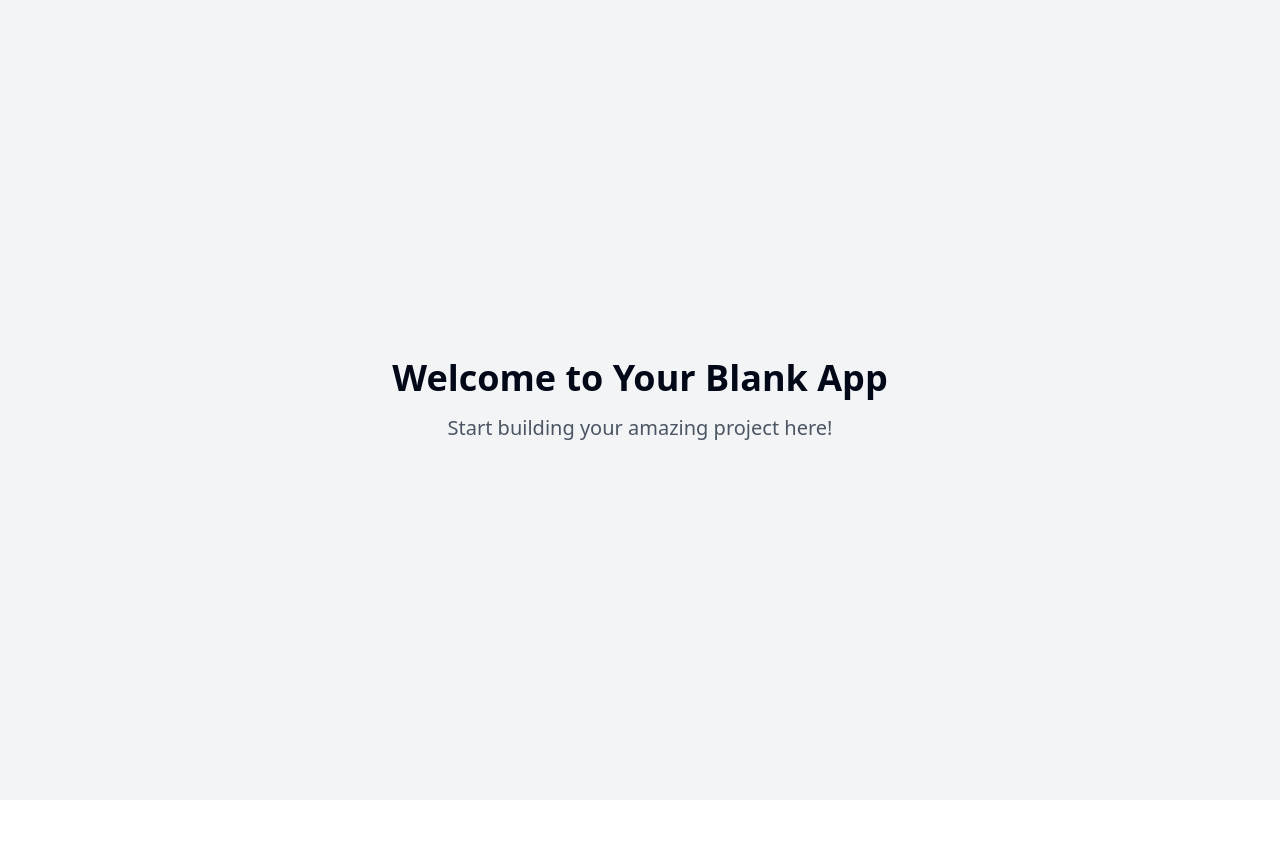
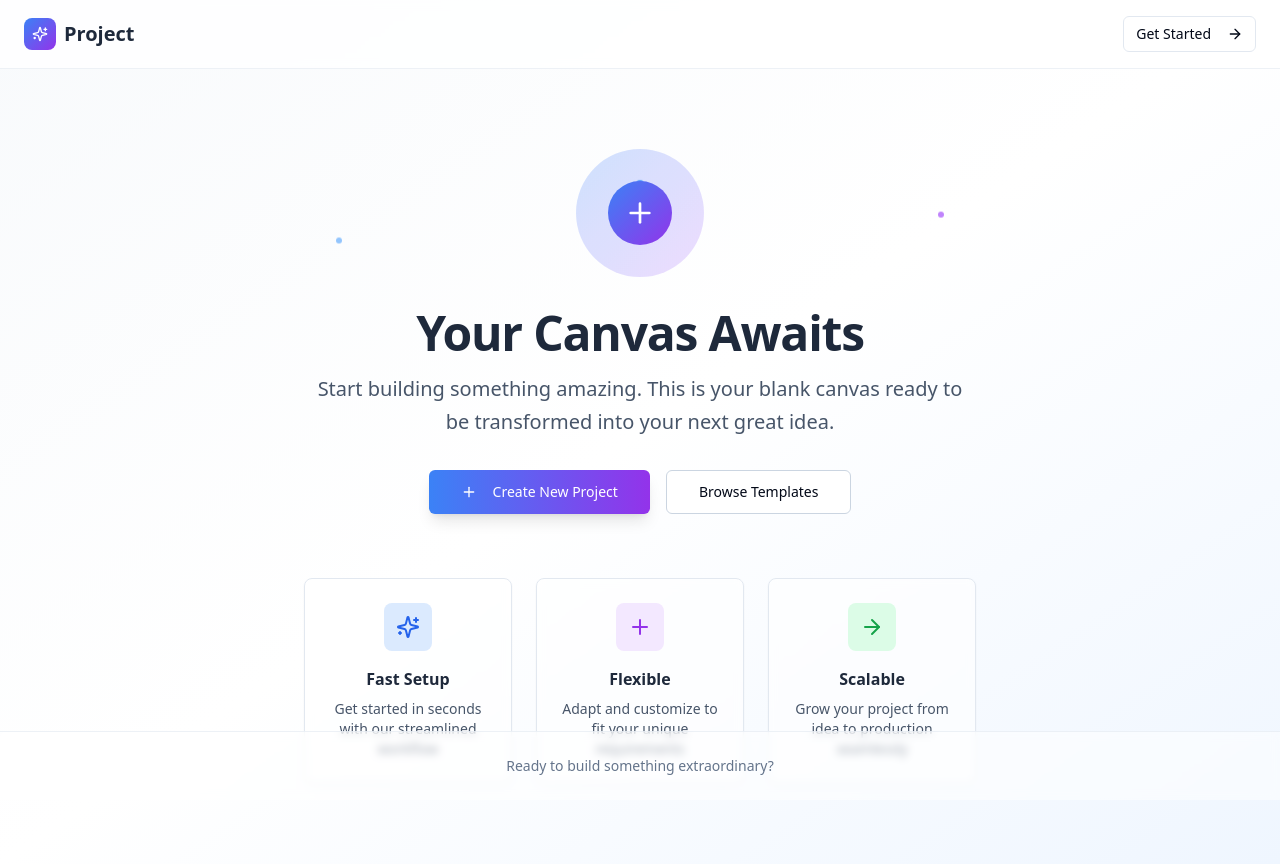
Before and after one commit to michelsomcl/vibe-financas-pro13, a React (Vite) app: page / in a window 1280 px wide. Before the commit the page ends 800 px from the top, so only its background shows below. Built offline with nearby package versions, Linux system fonts and the light colour scheme.

Commit message:
Create empty project
Initialize an empty project with no data.

```diff
--- a/src/pages/Index.tsx
+++ b/src/pages/Index.tsx
@@ -1,12 +1,102 @@
-// Update this page (the content is just a fallback if you fail to update the page)
+
+import { Plus, Sparkles, ArrowRight } from "lucide-react";
+import { Button } from "@/components/ui/button";
+import { Card } from "@/components/ui/card";
 
 const Index = () => {
   return (
-    <div className="min-h-screen flex items-center justify-center bg-gray-100">
-      <div className="text-center">
-        <h1 className="text-4xl font-bold mb-4">Welcome to Your Blank App</h1>
-        <p className="text-xl text-gray-600">Start building your amazing project here!</p>
-      </div>
+    <div className="min-h-screen bg-gradient-to-br from-slate-50 via-white to-blue-50">
+      {/* Header */}
+      <header className="w-full px-6 py-4 bg-white/80 backdrop-blur-sm border-b border-slate-200/60">
+        <div className="max-w-7xl mx-auto flex items-center justify-between">
+          <div className="flex items-center space-x-2">
+            <div className="w-8 h-8 bg-gradient-to-br from-blue-500 to-purple-600 rounded-lg flex items-center justify-center">
+              <Sparkles className="w-4 h-4 text-white" />
+            </div>
+            <span className="text-xl font-semibold text-slate-800">Project</span>
+          </div>
+          <Button variant="outline" size="sm">
+            Get Started
+            <ArrowRight className="w-4 h-4 ml-2" />
+          </Button>
+        </div>
+      </header>
+
+      {/* Main Content */}
+      <main className="flex items-center justify-center px-6 py-20">
+        <div className="text-center max-w-2xl mx-auto">
+          {/* Empty State Illustration */}
+          <div className="mb-8 relative">
+            <div className="w-32 h-32 mx-auto bg-gradient-to-br from-blue-100 to-purple-100 rounded-full flex items-center justify-center relative overflow-hidden">
+              <div className="absolute inset-0 bg-gradient-to-br from-blue-500/10 to-purple-500/10 animate-pulse"></div>
+              <div className="w-16 h-16 bg-gradient-to-br from-blue-500 to-purple-600 rounded-full flex items-center justify-center relative z-10">
+                <Plus className="w-8 h-8 text-white" />
+              </div>
+            </div>
+            {/* Floating dots animation */}
+            <div className="absolute top-8 left-1/2 transform -translate-x-1/2">
+              <div className="w-2 h-2 bg-blue-400 rounded-full animate-bounce delay-100"></div>
+            </div>
+            <div className="absolute top-16 right-8">
+              <div className="w-1.5 h-1.5 bg-purple-400 rounded-full animate-bounce delay-300"></div>
+            </div>
+            <div className="absolute bottom-8 left-8">
+              <div className="w-1.5 h-1.5 bg-blue-300 rounded-full animate-bounce delay-500"></div>
+            </div>
+          </div>
+
+          {/* Content */}
+          <h1 className="text-4xl md:text-5xl font-bold text-slate-800 mb-4 tracking-tight">
+            Your Canvas Awaits
+          </h1>
+          <p className="text-xl text-slate-600 mb-8 leading-relaxed">
+            Start building something amazing. This is your blank canvas ready to be transformed into your next great idea.
+          </p>
+
+          {/* Action Buttons */}
+          <div className="flex flex-col sm:flex-row gap-4 justify-center mb-12">
+            <Button size="lg" className="bg-gradient-to-r from-blue-500 to-purple-600 hover:from-blue-600 hover:to-purple-700 text-white shadow-lg hover:shadow-xl transition-all duration-200">
+              <Plus className="w-5 h-5 mr-2" />
+              Create New Project
+            </Button>
+            <Button variant="outline" size="lg" className="border-slate-300 hover:bg-slate-50 transition-all duration-200">
+              Browse Templates
+            </Button>
+          </div>
+
+          {/* Feature Cards */}
+          <div className="grid md:grid-cols-3 gap-6 mt-16">
+            <Card className="p-6 text-center border-slate-200 hover:shadow-lg transition-shadow duration-200 bg-white/60 backdrop-blur-sm">
+              <div className="w-12 h-12 bg-blue-100 rounded-lg flex items-center justify-center mx-auto mb-4">
+                <Sparkles className="w-6 h-6 text-blue-600" />
+              </div>
+              <h3 className="font-semibold text-slate-800 mb-2">Fast Setup</h3>
+              <p className="text-sm text-slate-600">Get started in seconds with our streamlined workflow</p>
+            </Card>
+
+            <Card className="p-6 text-center border-slate-200 hover:shadow-lg transition-shadow duration-200 bg-white/60 backdrop-blur-sm">
+              <div className="w-12 h-12 bg-purple-100 rounded-lg flex items-center justify-center mx-auto mb-4">
+                <Plus className="w-6 h-6 text-purple-600" />
+              </div>
+              <h3 className="font-semibold text-slate-800 mb-2">Flexible</h3>
+              <p className="text-sm text-slate-600">Adapt and customize to fit your unique requirements</p>
+            </Card>
+
+            <Card className="p-6 text-center border-slate-200 hover:shadow-lg transition-shadow duration-200 bg-white/60 backdrop-blur-sm">
+              <div className="w-12 h-12 bg-green-100 rounded-lg flex items-center justify-center mx-auto mb-4">
+                <ArrowRight className="w-6 h-6 text-green-600" />
+              </div>
+              <h3 className="font-semibold text-slate-800 mb-2">Scalable</h3>
+              <p className="text-sm text-slate-600">Grow your project from idea to production seamlessly</p>
+            </Card>
+          </div>
+        </div>
+      </main>
+
+      {/* Footer */}
+      <footer className="absolute bottom-0 w-full py-6 text-center text-sm text-slate-500 bg-white/50 backdrop-blur-sm border-t border-slate-200/60">
+        <p>Ready to build something extraordinary?</p>
+      </footer>
     </div>
   );
 };
```
